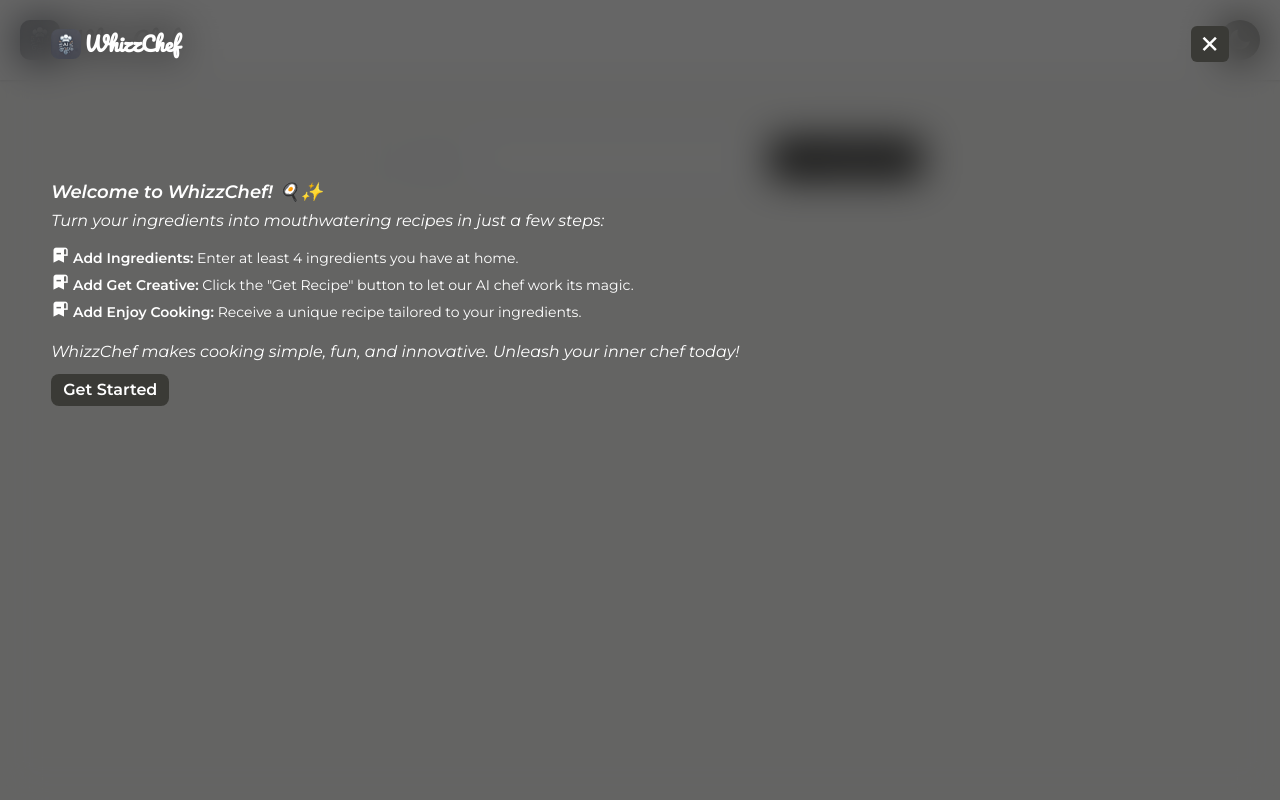
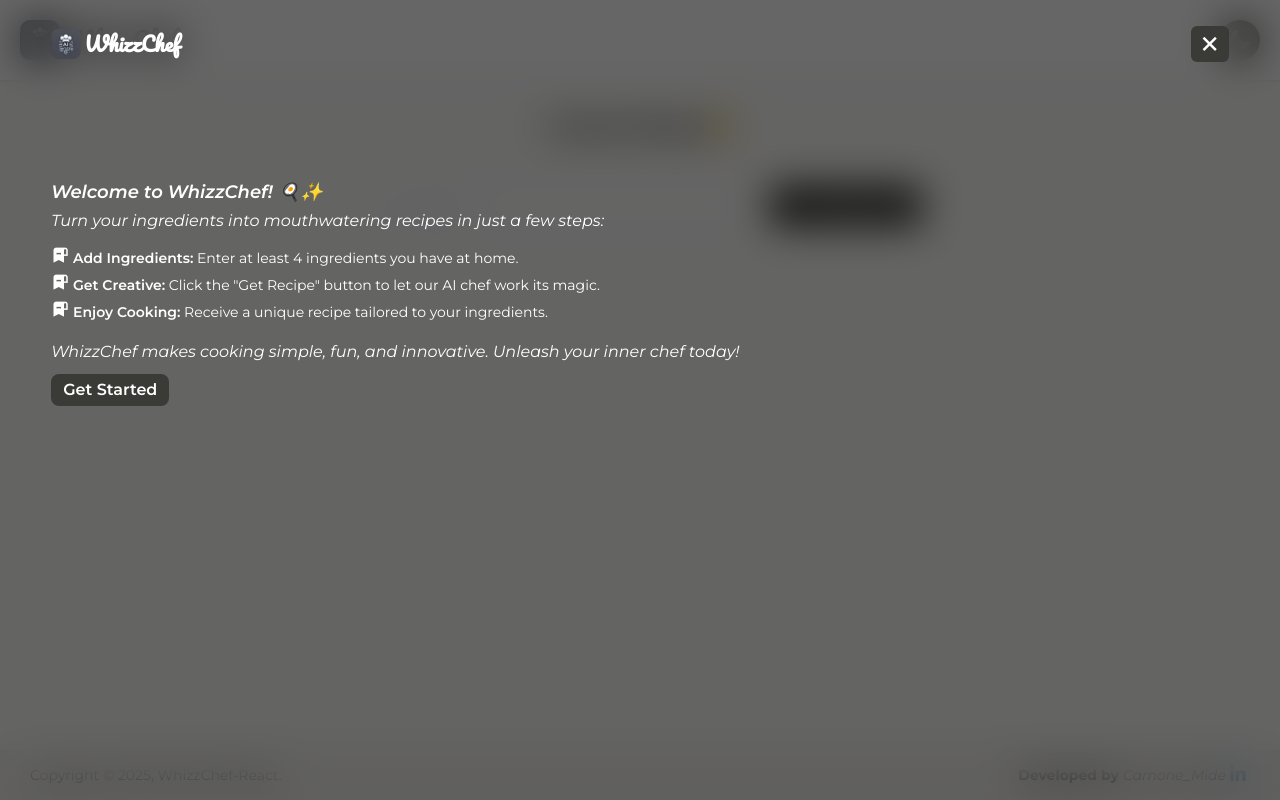
Before and after one commit to CamoneMide/whizzchef-react, a React (Vite) app: page / in a window 1280 px wide. Built offline with nearby package versions, Linux system fonts and the light colour scheme; no server answers; what @huggingface/inference would draw is missing.

Commit message:
WhizzChef 02

```diff
--- a/src/App.jsx
+++ b/src/App.jsx
@@ -1,6 +1,5 @@
 import React from "react";
-import Header from "./Components/Header";
-import Main from "./Components/Main";
+import { Footer, Header, Main } from "./Components";
 
 function App() {
   // State to manage the theme
@@ -28,8 +27,15 @@ function App() {
 
   return (
     <>
-      <Header toggleTheme={toggleTheme} isDarkMode={isDarkMode} />
-      <Main />
+      <div className="flex flex-col justify-between min-h-dvh">
+        <div>
+          <Header toggleTheme={toggleTheme} isDarkMode={isDarkMode} />
+          <Main />
+        </div>
+        <div>
+          <Footer />
+        </div>
+      </div>
     </>
   );
 }
--- /dev/null
+++ b/src/Components/Footer.jsx
@@ -0,0 +1,31 @@
+const Footer = () => {
+  return (
+    <>
+      <div className="text-[var(--text-heading)] px-[30px] bg-[var(--area-bg-color)]">
+        <div className="flex flex-col items-center md:justify-between md:flex-row text-[12px] md:text-[14px] font-[400] text-textBlack border-t-[1px] border-t-[var(--area-bg-color)] py-[10px]">
+          <p>Copyright &copy; 2025, WhizzChef-React.</p>
+          <p className="flex flex-row items-center flex-nowrap">
+            <strong>Developed by</strong>
+            <a
+              href="https://github.com/CamoneMide"
+              target="_blank"
+              className="ml-1"
+            >
+              <i>Camone_Mide</i>
+            </a>
+            <a
+              rel="noreferrer"
+              href="https://www.linkedin.com/in/mide-web-developer"
+              target="_blank"
+              className="text-[20px] text-[#0A66C2] px-[2px]"
+            >
+              <i className="bx bxl-linkedin"></i>
+            </a>
+          </p>
+        </div>
+      </div>
+    </>
+  );
+};
+
+export default Footer;
--- a/src/Components/IngredientsList.jsx
+++ b/src/Components/IngredientsList.jsx
@@ -13,7 +13,9 @@ const IngredientsList = ({ ingredients, getRecipe, recipeSection }) => {
         <div className="get-recipe-container">
           <div ref={recipeSection}>
             <h3>Ready for a recipe?</h3>
-            <p>Generate a recipe from your list of ingredients.</p>
+            <p className="text-[12px] md:text-[15px]">
+              Generate a recipe from your list of ingredients.
+            </p>
           </div>
           <button onClick={getRecipe}>Get a recipe</button>
         </div>
--- a/src/Components/Main.jsx
+++ b/src/Components/Main.jsx
@@ -51,6 +51,9 @@ const Main = () => {
 
   return (
     <main>
+      <h2 className="font-[700] text-[22px] text-center pb-[14px]">
+        Create Recipe😊
+      </h2>
       <form onSubmit={addIngredient} className="add-ingredient-form">
         <input
           type="text"
@@ -68,11 +71,10 @@ const Main = () => {
           recipeSection={recipeSection}
         />
       )}
-
       {recipe && <ClaudeRecipe recipe={recipe} />}
 
       <div
-        className={`"h-dvh w-dvw bg-[rgba(0,0,0,0.6)] backdrop-blur-[20px] absolute moonTrans inset-0 px-[4%] py-[2%]  ${
+        className={`z-10 h-dvh w-dvw bg-[rgba(0,0,0,0.6)] backdrop-blur-[20px] absolute moonTrans inset-0 px-[4%] py-[2%]  ${
           welcome ? "opacity-[1]" : "-translate-x-[100%] opacity-0"
         }`}
       >
@@ -111,15 +113,15 @@ const Main = () => {
             </li>
             <li>
               <span className="font-[600]">
-                <i className="bx bxs-bookmark-alt-minus text-[18px]"></i> Add
-                Get Creative:
+                <i className="bx bxs-bookmark-alt-minus text-[18px]"></i> Get
+                Creative:
               </span>{" "}
               Click the "Get Recipe" button to let our AI chef work its magic.
             </li>
             <li>
               <span className="font-[600]">
-                <i className="bx bxs-bookmark-alt-minus text-[18px]"></i> Add
-                Enjoy Cooking:
+                <i className="bx bxs-bookmark-alt-minus text-[18px]"></i> Enjoy
+                Cooking:
               </span>{" "}
               Receive a unique recipe tailored to your ingredients.
             </li>
--- /dev/null
+++ b/src/Components/index.js
@@ -0,0 +1,7 @@
+import ClaudeRecipe from "./ClaudeRecipe";
+import Footer from "./Footer";
+import Header from "./Header";
+import IngredientsList from "./IngredientsList";
+import Main from "./Main";
+
+export { ClaudeRecipe, Footer, Header, IngredientsList, Main };
--- a/src/index.css
+++ b/src/index.css
@@ -60,6 +60,10 @@ header {
 
 .fontPacifico {
   font-family: "Pacifico", serif;
+}
+
+.flex1 {
+  flex: 1;
 }
 
 header > .hDiv1 {
@@ -135,7 +139,7 @@ ul.ingredients-list > li {
   align-items: center;
   border-radius: 8px;
   background: var(--area-bg-color);
-  padding: 10px 28px;
+  padding: 10px 16px;
   transition: all ease-in-out 0.4s;
 }
 
@@ -147,7 +151,7 @@ ul.ingredients-list > li {
 
 .get-recipe-container p {
   color: var(--text-paragraph2);
-  font-size: 0.875rem;
+  /* font-size: 0.75rem; */
   line-height: 20px;
 }
 
```
